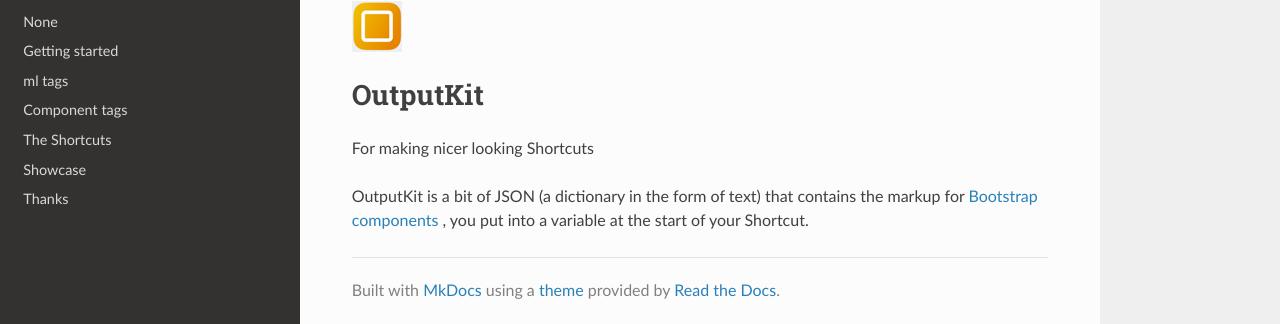
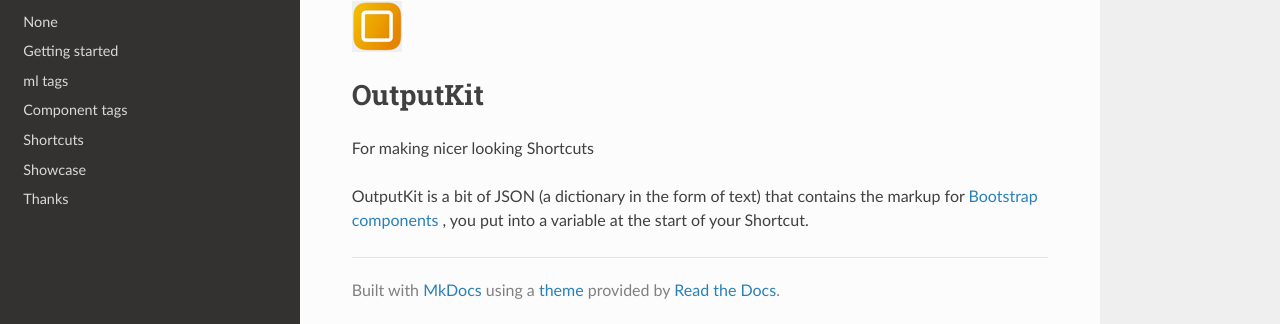
Before and after one commit to nturpin0/OutputKit, an MkDocs documentation site: the page built from docs/index.md, in a window 1280 px wide. Shown: the part 98-422 px from the top of the page. Built offline with MkDocs 1.6.1, drawn with Linux system fonts in a browser that asks for light colours; nearby versions of some CDN libraries.

Commit message:
Update mkdocs.yaml

```diff
--- a/mkdocs.yaml
+++ b/mkdocs.yaml
@@ -6,7 +6,7 @@
     - Getting started: Getting Started.md
     - ml tags: mltags.md
     - Component tags: components.md
-    - The Shortcuts: shortcuts.md
+    - Shortcuts: shortcuts.md
     - Showcase: showcase.md
     - Thanks: thanks.md
 
```
